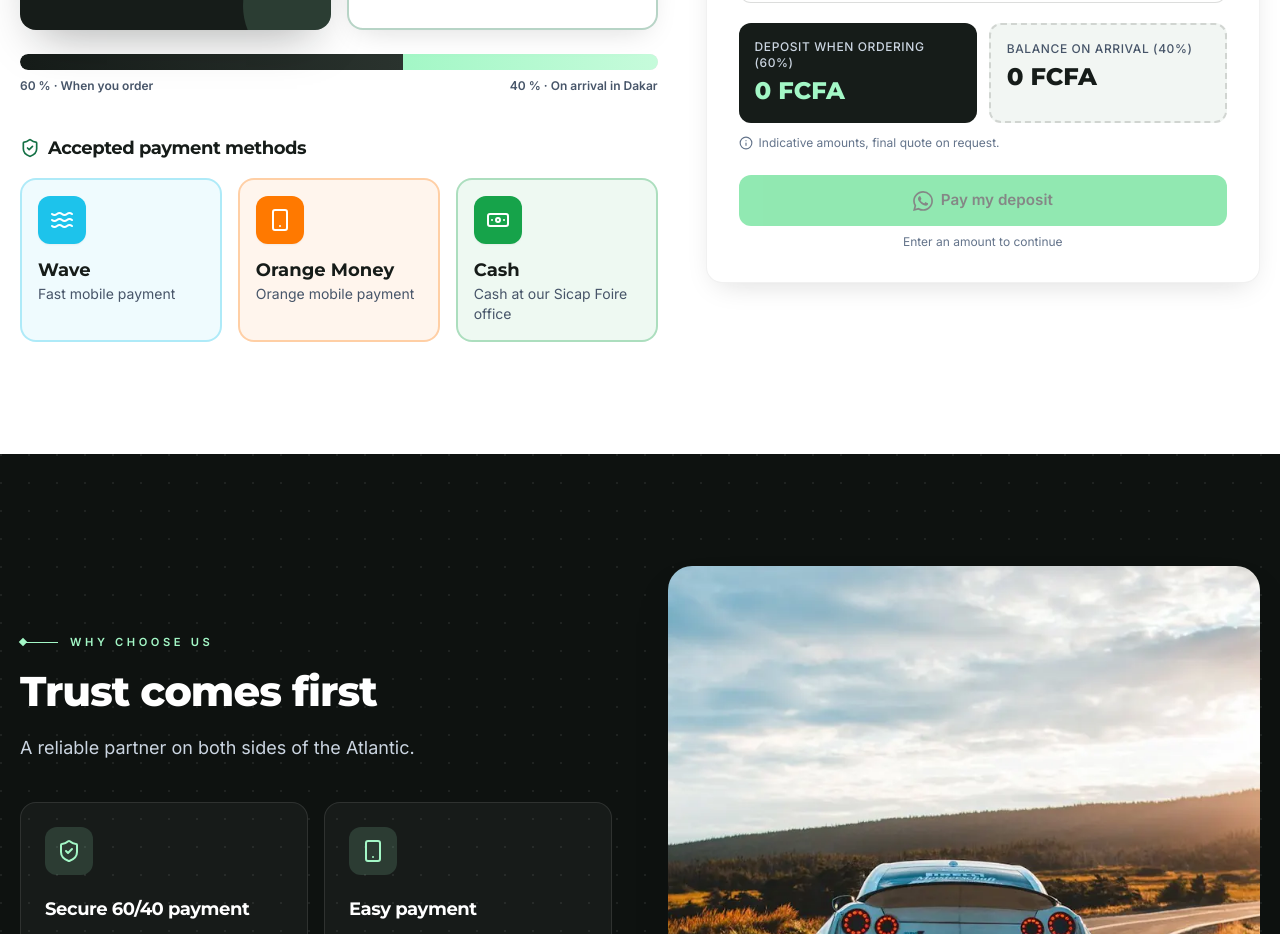
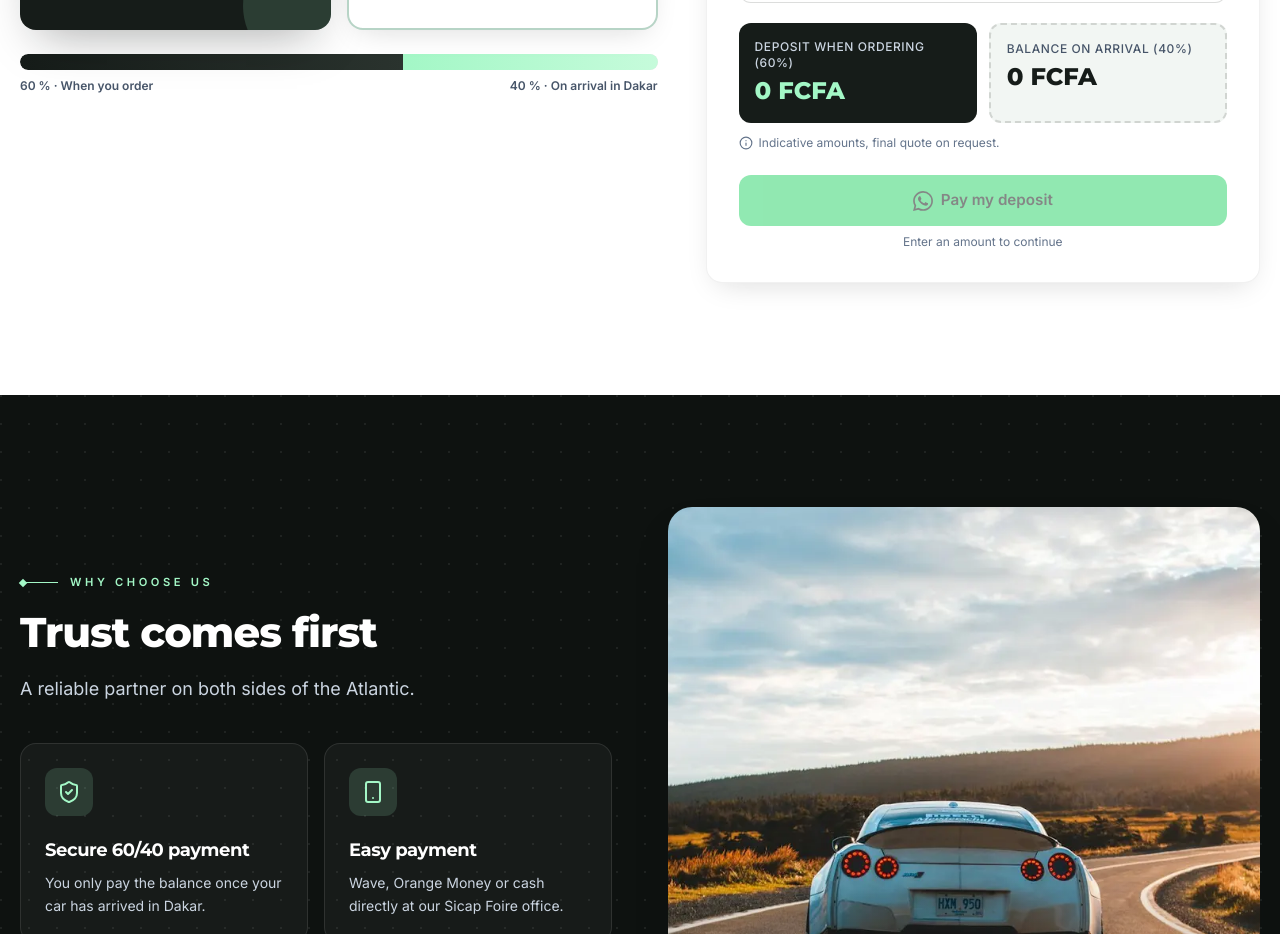
Before and after one commit to BoubacarThiam/al-mactoum, a Next.js app: page /en/ in a window 1280 px wide. Shown: the part 5220-6154 px from the top of the page. Built offline with nearby package versions, Linux system fonts and the light colour scheme.

Commit message:
Retire le bloc « Moyens de paiement acceptés » de la section Paiement
Co-Authored-By: Claude Opus 5.5 <noreply@anthropic.com>

```diff
--- a/components/PaymentSection.tsx
+++ b/components/PaymentSection.tsx
@@ -1,5 +1,3 @@
-import { ShieldCheck } from 'lucide-react';
-import { PaymentBadges } from '@/components/PaymentBadges';
 import { PaymentSimulator } from '@/components/PaymentSimulator';
 import { PaymentSplit } from '@/components/PaymentSplit';
 import { Reveal } from '@/components/ui/Reveal';
@@ -12,7 +10,7 @@ interface PaymentSectionProps {
   headingAs?: 'h1' | 'h2';
 }
 
-/** Section Paiement : modèle 60/40, moyens de paiement et simulateur. */
+/** Section Paiement : modèle 60/40 et simulateur. */
 export function PaymentSection({ t, headingAs = 'h2' }: PaymentSectionProps) {
   return (
     <section id="paiement" className="section relative overflow-hidden" aria-labelledby="paiement-titre">
@@ -26,14 +24,6 @@ export function PaymentSection({ t, headingAs = 'h2' }: PaymentSectionProps) {
         <div className="mt-14 grid items-start gap-10 lg:grid-cols-[1.15fr_1fr] lg:gap-12">
           <Reveal>
             <PaymentSplit t={t} />
-
-            <div className="mt-10">
-              <h3 className="mb-4 flex items-center gap-2 font-heading text-lg font-bold text-ink-900">
-                <ShieldCheck className="h-5 w-5 text-mint-dark" aria-hidden="true" />
-                {t.methodsTitle}
-              </h3>
-              <PaymentBadges descriptions={t.methods} numberLabel={t.receiveNumber} />
-            </div>
           </Reveal>
 
           <Reveal delay={0.15}>
```
